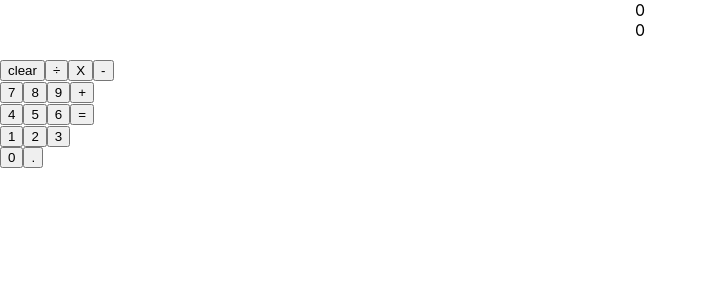
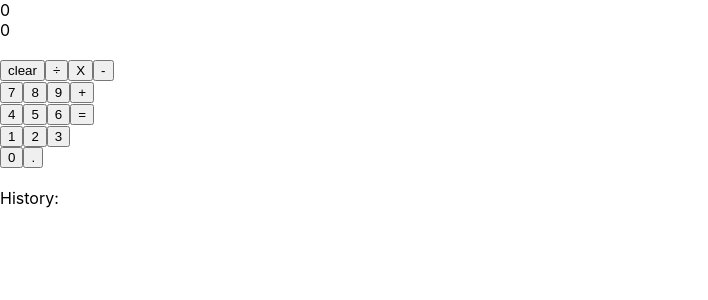
Before and after one commit to rmulrennan01/Calculator_App, a React (Create React App) app: page / in a window 1280 px wide. Shown: the top 300 px of the page, without its empty margins (0-708 px from the left). Built offline with nearby package versions, Linux system fonts and the light colour scheme.

Commit message:
added calculation history

```diff
--- a/src/Calculator.js
+++ b/src/Calculator.js
@@ -1,6 +1,7 @@
     import React, {useEffect, useState} from 'react'
 import Display from "./Display.js";
 import Keypad from "./Keypad.js";
+import HistoryDisplay from "./HistoryDisplay.js";
 
 
 function Calculator() {
@@ -9,9 +10,16 @@ function Calculator() {
     const [operator, setOperator] = useState(null);
     const [digitInputMode, setDigitInputMode] = useState(false); //true: last key press was a math operator
     const [decimalPlaces, setDecimalPlaces] = useState(0);
+    const [history, setHistory] = useState([{prev:null,operator:null, current:null, answer:null }])
 
     const updateDisplay = (prev,cur) => {
         setDisplay({previous:prev, current:cur});
+    }
+
+    const updateHistory = (v1,op,v2,ans) => {
+        setHistory(history.concat([{prev:v1,operator:op, current:v2, answer:ans }]));
+        console.log("updated");
+
     }
 
     const concatDisplay = (a) => {
@@ -20,27 +28,15 @@ function Calculator() {
         if(digitInputMode == false){ //digit entry after cleared display
             if(decimalPlaces==0){
                 updateDisplay(display.previous,a);
-                console.log("Number of decimal places: " + decimalPlaces);
-                console.log("digitInputMode: "+digitInputMode);
             }
             else {
-                /*
-                newNum = (display.current*10+a)*(10**(-decimalPlaces));
-                newNum = newNum.toFixed(decimalPlaces);
-                */
                 updateDisplay(display.previous,(a*0.1).toFixed(1));
                 setDecimalPlaces(1);
-                console.log("Number of decimal places: " + decimalPlaces);
-                console.log("digitInputMode: "+digitInputMode);
             }
         }
         else{
             if(decimalPlaces==0){
-
                 updateDisplay(display.previous,(display.current*10)+a);
-                console.log("Number of decimal places: " + decimalPlaces);
-                console.log("digitInputMode: "+digitInputMode);
-
             }
             else {
                 wholeNum = display.current * (10**decimalPlaces); //convert, so no decimal
@@ -49,9 +45,6 @@ function Calculator() {
                 newNum = newNum.toFixed(decimalPlaces); //toFixed must be used to correct floating point precision error with jsx
                 updateDisplay(display.previous,newNum);
                 setDecimalPlaces(decimalPlaces+1);
-                console.log("Number of decimal places: " + decimalPlaces);
-                console.log("digitInputMode: "+digitInputMode);
-
             }
 
         }
@@ -77,6 +70,7 @@ function Calculator() {
     Bugs:
     -inputting numbers after equals button just concats to the existing answer --fixed
     -decimalPlaces doesn't reset to 0 after completing a math function --fixed
+    -if first press is a decimal mark, the next two digits are added together under the .1 position
 
     */
     const equate = () => {
@@ -86,14 +80,18 @@ function Calculator() {
     }
 
     const handleMath = () => {
-        var tempVal = 0;
+        let tempVal = 0;
+        let prevVal = display.previous;
+        let curVal = display.current;
 
         setDecimalPlaces(0);
+        //updateHistory(display.previous,operator,display.current);
         switch (operator) {
             case '+':
                 tempVal = Number(display.previous) + Number(display.current);
                 //Had to use Number() since adding float values was just concatting the values as strings
                 updateDisplay(tempVal, tempVal);
+
                 break;
             case '-':
 
@@ -117,6 +115,7 @@ function Calculator() {
                 updateDisplay(tempVal, tempVal);
                 break;
         }
+        updateHistory(prevVal,operator,curVal,tempVal);
 
     }
 
@@ -167,6 +166,10 @@ function Calculator() {
                 equalFunc = {equate}
                 decimalFunc = {decimal}
             />
+            <br/>
+            <HistoryDisplay
+                historyData ={history}
+            />
         </div>
     )
 }
--- /dev/null
+++ b/src/Display.css
@@ -0,0 +1,3 @@
+.display{
+    display:flex;
+}
--- a/src/Display.js
+++ b/src/Display.js
@@ -1,8 +1,9 @@
 import React from 'react'
+import "./Display.css"
 
 function Display(props) {
     return (
-        <div>
+        <div className="display">
             {props.previous} {props.operation}
             <br/>
             {props.result}
--- /dev/null
+++ b/src/HistoryDisplay.css
@@ -0,0 +1,3 @@
+.historyDisplay{
+    display: flex;
+}
--- /dev/null
+++ b/src/HistoryDisplay.js
@@ -0,0 +1,33 @@
+import React from 'react';
+import "./HistoryDisplay.css";
+
+
+function HistoryDisplay(props) {
+
+
+
+    const printCalcs = (n) =>{
+        if(n.prev != null){
+        return(
+            <>
+            {n.prev} {n.operator} {n.current} = {n.answer}
+            <br/>
+            </>
+        ) ;
+        }
+
+    }
+
+
+    return (
+        //listName.map(funcName)
+        <div className="historyDisplay">
+
+            History:
+            <br/>
+            {props.historyData.map(printCalcs)}
+        </div>
+    )
+}
+
+export default HistoryDisplay
```
